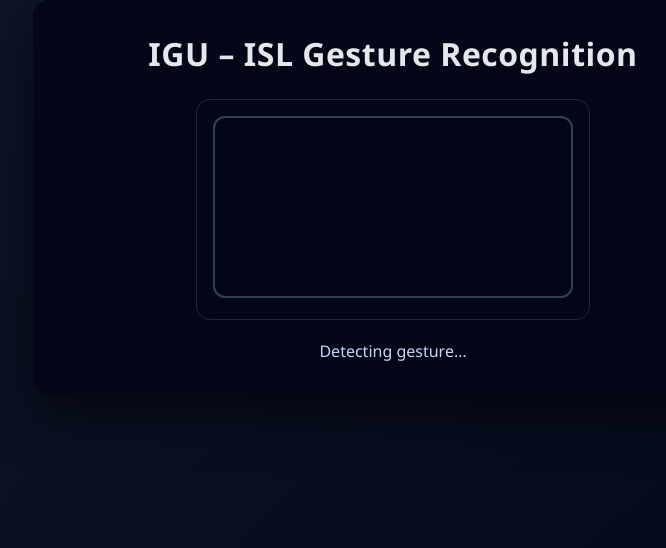
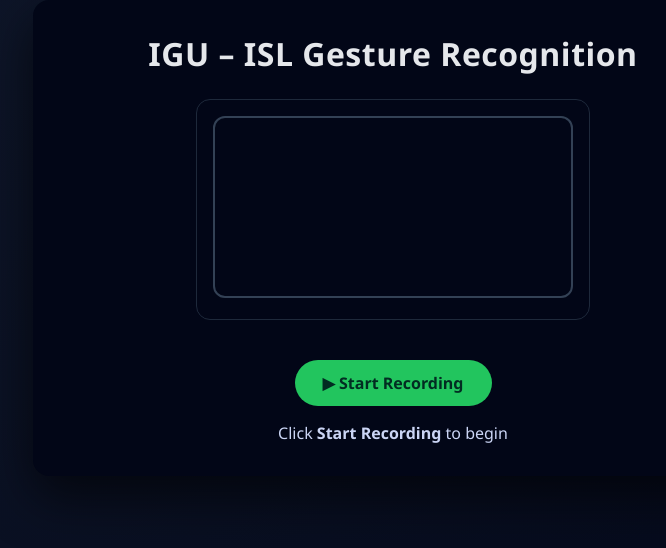
Before and after one commit to outofboundxception/Codeversity-2026, a React (Vite) app in the folder igu/: page / in a window 1280 px wide. Shown: the top 548 px of the page, without its empty margins (247-913 px from the left). Built offline with nearby package versions, Linux system fonts and the light colour scheme; no server answers.

Commit message:
added start&stop buttons

```diff
--- a/igu/src/components/FrameCapture.jsx
+++ b/igu/src/components/FrameCapture.jsx
@@ -1,8 +1,10 @@
-import { useEffect } from "react";
+import { useEffect, useRef } from "react";
 import { predictGesture } from "../services/api";
 import speak from "../utils/speak";
 
 const FrameCapture = ({ onPrediction }) => {
+  const lastGestureRef = useRef("");
+
   useEffect(() => {
     const interval = setInterval(async () => {
       const video = document.getElementById("video");
@@ -20,7 +22,12 @@ const FrameCapture = ({ onPrediction }) => {
       try {
         const result = await predictGesture(image);
 
-        if (result && result.confidence > 0.5) {
+        if (
+          result &&
+          result.confidence > 0.6 &&
+          result.gesture !== lastGestureRef.current
+        ) {
+          lastGestureRef.current = result.gesture;
           onPrediction(result);
           speak(result.gesture);
         }
--- a/igu/src/components/GestureDisplay.jsx
+++ b/igu/src/components/GestureDisplay.jsx
@@ -1,21 +1,43 @@
-const GestureDisplay = ({ gesture, confidence }) => {
-  if (!gesture) {
+const GestureDisplay = ({
+  gesture,
+  confidence,
+  recordedWords = [],
+  isRecording = false,
+}) => {
+  // While recording
+  if (isRecording) {
     return (
-      <p className="status-text">
-        Detecting gesture…
-      </p>
+      <div className="gesture-box">
+        <div className="gesture-text">
+          {gesture || "Detecting gesture…"}
+        </div>
+
+        {gesture && (
+          <div className="confidence-text">
+            Confidence: {(confidence * 100).toFixed(2)}%
+          </div>
+        )}
+      </div>
     );
   }
 
+  // After recording stopped
+  if (recordedWords.length > 0) {
+    return (
+      <div className="gesture-box">
+        <h3>Recorded Output</h3>
+        <p className="recorded-text">
+          {recordedWords.join(" ")}
+        </p>
+      </div>
+    );
+  }
+
+  // Default idle state
   return (
-    <div className="gesture-box">
-      <div className="gesture-text">
-        {gesture}
-      </div>
-      <div className="confidence-text">
-        Confidence: {(confidence * 100).toFixed(2)}%
-      </div>
-    </div>
+    <p className="status-text">
+      Click <strong>Start Recording</strong> to begin
+    </p>
   );
 };
 
--- a/igu/src/index.css
+++ b/igu/src/index.css
@@ -91,3 +91,47 @@ video {
   color: #f87171;
   margin-bottom: 12px;
 }
+
+/* Start / Stop Buttons */
+.start-btn {
+  margin-top: 20px;
+  padding: 12px 28px;
+  font-size: 1rem;
+  font-weight: 600;
+  background: #22c55e;
+  color: #022c22;
+  border: none;
+  border-radius: 999px;
+  cursor: pointer;
+  transition: background 0.2s ease;
+}
+
+.start-btn:hover {
+  background: #16a34a;
+}
+
+.stop-btn {
+  margin-top: 20px;
+  padding: 12px 28px;
+  font-size: 1rem;
+  font-weight: 600;
+  background: #ef4444;
+  color: #ffffff;
+  border: none;
+  border-radius: 999px;
+  cursor: pointer;
+  transition: background 0.2s ease;
+}
+
+.stop-btn:hover {
+  background: #dc2626;
+}
+
+/* Recorded sentence */
+.recorded-text {
+  margin-top: 12px;
+  font-size: 1.1rem;
+  line-height: 1.6;
+  color: #e5e7eb;
+  word-wrap: break-word;
+}
--- a/igu/src/pages/Home.jsx
+++ b/igu/src/pages/Home.jsx
@@ -3,10 +3,22 @@ import FrameCapture from "../components/FrameCapture";
 import GestureDisplay from "../components/GestureDisplay";
 import Camera from "../components/camera";
 
-
 const Home = () => {
+  const [isRecording, setIsRecording] = useState(false);
   const [gesture, setGesture] = useState("");
   const [confidence, setConfidence] = useState(0);
+  const [recordedWords, setRecordedWords] = useState([]);
+
+  const handlePrediction = (data) => {
+    setGesture(data.gesture);
+    setConfidence(data.confidence);
+
+    setRecordedWords((prev) => {
+      // avoid duplicate consecutive words
+      if (prev[prev.length - 1] === data.gesture) return prev;
+      return [...prev, data.gesture];
+    });
+  };
 
   return (
     <div className="app-container">
@@ -16,16 +28,38 @@ const Home = () => {
 
       <Camera />
 
-    <FrameCapture
-      onPrediction={(data) => {
-        setGesture(data.gesture);
-        setConfidence(data.confidence);
+      {/* Start / Stop Buttons */}
+      {!isRecording ? (
+        <button
+          className="start-btn"
+          onClick={() => {
+            setRecordedWords([]);
+            setGesture("");
+            setConfidence(0);
+            setIsRecording(true);
           }}
-    />
+        >
+          ▶ Start Recording
+        </button>
+      ) : (
+        <button
+          className="stop-btn"
+          onClick={() => setIsRecording(false)}
+        >
+          ⏹ Stop Recording
+        </button>
+      )}
+
+      {/* Only capture frames when recording */}
+      {isRecording && (
+        <FrameCapture onPrediction={handlePrediction} />
+      )}
 
       <GestureDisplay
         gesture={gesture}
         confidence={confidence}
+        recordedWords={recordedWords}
+        isRecording={isRecording}
       />
     </div>
   );
```
Lines whose indentation alone changed are shown as unchanged.
